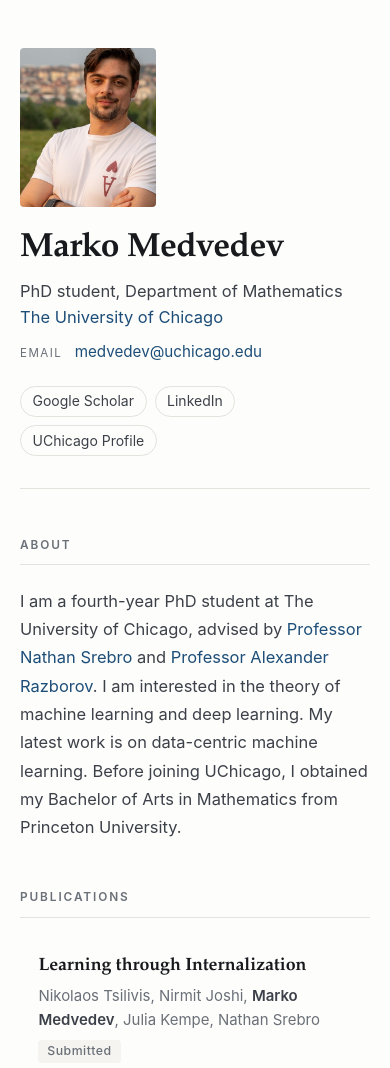
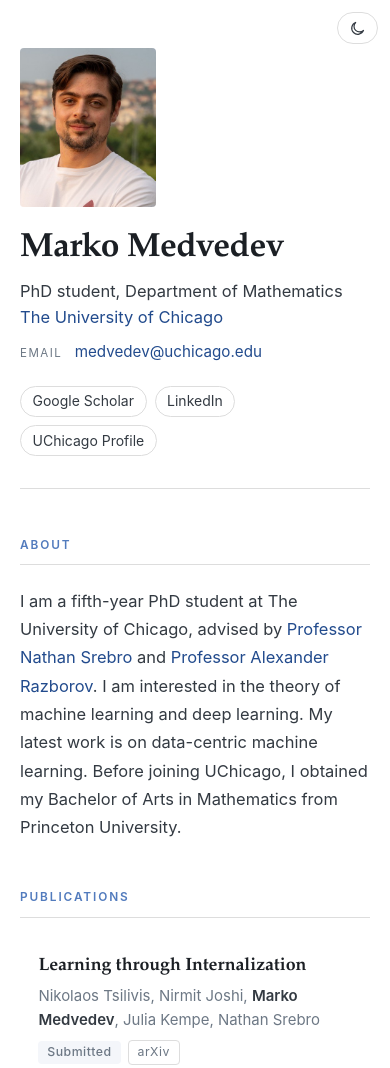
Before and after one commit to marko-medvedev/marko-medvedev.github.io, a plain HTML site: page index.html in a window 390 px wide. Shown: the top 1068 px of the page. Drawn offline with Linux system fonts and the light colour scheme.

Commit message:
Site: UChicago shield favicon, theme toggle, centred portrait, arXiv link
- Tab title is now "Marko Medvedev's Personal Page".
- Favicon is the UChicago shield (SVG, with 32px and apple-touch PNG
  fallbacks) instead of the placeholder "M" mark.
- Portrait crop recentred on the subject: the source is 654x760 with the
  face right of centre, so the frame now shows the 380x444 window at
  x=240 as percentages, which holds at both breakpoints.
- Light/dark themes. Light is the default and does not follow the OS; the
  light palette carries over the old jemdoc site (white ground, #527bbd
  headings, #224b8d links, #dddddd hairlines). The toggle sets data-theme
  on <html> and persists to localStorage; a pre-paint script in <head>
  applies a stored choice with no flash.
- Learning through Internalization now links to arXiv:2606.20937.
- Fourth-year PhD student -> fifth-year.

Co-Authored-By: Claude Opus 5 (1M context) <noreply@anthropic.com>
Claude-Session: https://claude.ai/code/session_013z7tYzjZ9PQTbEruB8SVtq

```diff
--- a/css/style.css
+++ b/css/style.css
@@ -1,15 +1,21 @@
 /* Marko Medvedev — academic homepage
    Restrained editorial layout: one column, hairline rules, one accent. */
 
+/* Light is the default and does not follow the OS. Dark is opt-in via the
+   toggle, which sets data-theme="dark" on <html>.
+   Light palette carries over the old jemdoc site: white ground, #527bbd
+   headings, #224b8d links, #dddddd hairlines. */
+
 :root {
-  --bg:        #fdfdfb;
-  --panel:     #f5f4f0;
-  --ink:       #17191d;
-  --ink-soft:  #3c4149;
-  --muted:     #6a7078;
-  --rule:      #e4e2dc;
-  --accent:    #1d4e79;
-  --accent-bg: #eaf0f6;
+  --bg:         #ffffff;
+  --panel:      #f4f6fa;
+  --ink:        #1b1f24;
+  --ink-soft:   #333a42;
+  --muted:      #6d7885;
+  --rule:       #dddddd;
+  --accent:     #224b8d;   /* links */
+  --accent-2:   #527bbd;   /* headings, rules, marks */
+  --accent-bg:  #eaf0f8;
 
   --serif: "Iowan Old Style", "Palatino Linotype", Palatino, "Book Antiqua", Georgia, "Times New Roman", serif;
   --sans:  -apple-system, BlinkMacSystemFont, "Segoe UI", Inter, Roboto, "Helvetica Neue", Arial, sans-serif;
@@ -18,17 +24,16 @@
   --page:    50rem;   /* full page width incl. gutters */
 }
 
-@media (prefers-color-scheme: dark) {
-  :root {
-    --bg:        #14161a;
-    --panel:     #1b1e23;
-    --ink:       #e9e8e4;
-    --ink-soft:  #c6c8cc;
-    --muted:     #949aa4;
-    --rule:      #2a2e35;
-    --accent:    #8ab8e0;
-    --accent-bg: #1c2732;
-  }
+:root[data-theme="dark"] {
+  --bg:         #10141a;
+  --panel:      #182029;
+  --ink:        #e8eaee;
+  --ink-soft:   #c5cad2;
+  --muted:      #8d97a4;
+  --rule:       #29313b;
+  --accent:     #8fb6e8;
+  --accent-2:   #a9c6ea;
+  --accent-bg:  #1a2634;
 }
 
 * { box-sizing: border-box; }
@@ -72,6 +77,43 @@ a:focus-visible {
   border-radius: 2px;
 }
 
+/* ---------- theme toggle ---------- */
+
+.theme-toggle {
+  position: fixed;
+  top: 1.15rem;
+  right: 1.15rem;
+  z-index: 20;
+  display: inline-flex;
+  align-items: center;
+  gap: .42rem;
+  padding: .42rem .68rem;
+  font: inherit;
+  font-size: .8rem;
+  line-height: 1;
+  color: var(--ink-soft);
+  background: var(--bg);
+  border: 1px solid var(--rule);
+  border-radius: 999px;
+  cursor: pointer;
+  transition: color .15s ease, border-color .15s ease, background .15s ease;
+}
+.theme-toggle:hover {
+  color: var(--accent);
+  border-color: var(--accent);
+  background: var(--accent-bg);
+}
+.theme-toggle:focus-visible {
+  outline: 2px solid var(--accent);
+  outline-offset: 3px;
+}
+.theme-toggle svg { display: block; }
+
+/* Show the icon for the theme you would switch TO. */
+.theme-toggle .icon-sun { display: none; }
+:root[data-theme="dark"] .theme-toggle .icon-moon { display: none; }
+:root[data-theme="dark"] .theme-toggle .icon-sun  { display: block; }
+
 .page {
   max-width: var(--page);
   margin: 0 auto;
@@ -90,20 +132,23 @@ a:focus-visible {
 }
 
 .portrait {
+  position: relative;
   width: 156px;
   height: 182px;
   overflow: hidden;
   border-radius: 4px;
   background: var(--panel);
 }
+/* Source is 654x760 with the subject right of centre. Show the 380x444 window
+   at x=240, y=0, which puts the face on the frame's vertical axis. Widths are
+   percentages of the frame, so the crop holds at every breakpoint. */
 .portrait img {
-  width: 100%;
-  height: 100%;
+  position: absolute;
+  top: 0;
+  left: -63.2%;
+  width: 172.1%;
+  height: auto;
   display: block;
-  object-fit: cover;
-  object-position: 60% 16%;
-  transform: scale(1.38);
-  transform-origin: 60% 16%;
   filter: saturate(.96);
 }
 
@@ -167,7 +212,7 @@ a:focus-visible {
   font-weight: 600;
   letter-spacing: .16em;
   text-transform: uppercase;
-  color: var(--muted);
+  color: var(--accent-2);
   margin: 0 0 1.35rem;
   padding-bottom: .55rem;
   border-bottom: 1px solid var(--rule);
@@ -302,14 +347,16 @@ a:focus-visible {
   }
   .portrait { width: 136px; height: 159px; }
   .identity h1 { margin-top: 0; }
+  .theme-toggle { top: .75rem; right: .75rem; }
+  .theme-toggle-text { display: none; }
 }
 
 /* ---------- print ---------- */
 
 @media print {
-  :root { --bg: #fff; --ink: #000; --ink-soft: #222; --muted: #444; --rule: #ccc; --accent: #000; --accent-bg: #f2f2f2; }
+  :root { --bg: #fff; --ink: #000; --ink-soft: #222; --muted: #444; --rule: #ccc; --accent: #000; --accent-2: #000; --accent-bg: #f2f2f2; }
   .page { max-width: none; padding: 0; }
-  .links, .skip { display: none; }
+  .links, .skip, .theme-toggle { display: none; }
   a { color: #000; }
   .pub { break-inside: avoid; }
 }
--- a/index.html
+++ b/index.html
@@ -3,11 +3,14 @@
 <head>
 <meta charset="utf-8" />
 <meta name="viewport" content="width=device-width, initial-scale=1" />
-<title>Marko Medvedev</title>
+<title>Marko Medvedev's Personal Page</title>
 <meta name="description" content="Marko Medvedev — PhD student in the Department of Mathematics at the University of Chicago, working on the theory of machine learning and deep learning." />
 <meta name="author" content="Marko Medvedev" />
 <link rel="canonical" href="https://marko-medvedev.github.io/" />
-<link rel="icon" href="assets/favicon.svg" type="image/svg+xml" />
+<link rel="icon" href="assets/uchicago-shield.svg" type="image/svg+xml" />
+<link rel="alternate icon" href="assets/favicon-32.png" sizes="32x32" type="image/png" />
+<link rel="apple-touch-icon" href="assets/apple-touch-icon.png" />
+<meta name="theme-color" content="#ffffff" />
 <meta property="og:type" content="website" />
 <meta property="og:title" content="Marko Medvedev" />
 <meta property="og:description" content="PhD student in the Department of Mathematics, University of Chicago. Theory of machine learning and deep learning." />
@@ -15,11 +18,37 @@
 <meta property="og:image" content="https://marko-medvedev.github.io/assets/marko-medvedev.jpg" />
 <meta name="twitter:card" content="summary" />
 <link rel="stylesheet" href="css/style.css" />
+<script>
+(function () {
+  /* Light is the default. Only an explicit past choice can select dark. */
+  try {
+    var saved = localStorage.getItem("theme");
+    if (saved === "dark" || saved === "light") {
+      document.documentElement.setAttribute("data-theme", saved);
+    }
+  } catch (e) {}
+})();
+</script>
 </head>
 <body>
 <a class="skip" href="#about">Skip to content</a>
 
 <main class="page">
+
+  <button id="theme-toggle" class="theme-toggle" type="button"
+          aria-label="Switch to dark theme" aria-pressed="false" hidden>
+    <svg class="icon-sun" width="17" height="17" viewBox="0 0 24 24" aria-hidden="true"
+         fill="none" stroke="currentColor" stroke-width="1.7" stroke-linecap="round">
+      <circle cx="12" cy="12" r="4.2" />
+      <path d="M12 2.4v2.3M12 19.3v2.3M4.22 4.22l1.63 1.63M18.15 18.15l1.63 1.63M2.4 12h2.3M19.3 12h2.3M4.22 19.78l1.63-1.63M18.15 5.85l1.63-1.63" />
+    </svg>
+    <svg class="icon-moon" width="17" height="17" viewBox="0 0 24 24" aria-hidden="true"
+         fill="none" stroke="currentColor" stroke-width="1.7" stroke-linecap="round"
+         stroke-linejoin="round">
+      <path d="M20.5 14.6A8.6 8.6 0 1 1 9.4 3.5a6.9 6.9 0 0 0 11.1 11.1z" />
+    </svg>
+    <span class="theme-toggle-text">Dark</span>
+  </button>
 
   <header class="masthead">
     <div class="portrait">
@@ -48,7 +77,7 @@
   <section class="section" id="about">
     <h2 class="section-title">About</h2>
     <p class="lede">
-      I am a fourth-year PhD student at The University of Chicago, advised by
+      I am a fifth-year PhD student at The University of Chicago, advised by
       <a href="https://nati.ttic.edu">Professor Nathan Srebro</a> and
       <a href="https://people.cs.uchicago.edu/~razborov/">Professor Alexander Razborov</a>.
       I am interested in the theory of machine learning and deep learning. My latest work is on
@@ -62,9 +91,9 @@
     <ol class="pubs">
 
       <li class="pub">
-        <h3 class="pub-title">Learning through Internalization</h3>
+        <h3 class="pub-title"><a href="https://arxiv.org/abs/2606.20937">Learning through Internalization</a></h3>
         <p class="pub-authors">Nikolaos Tsilivis, Nirmit Joshi, <b>Marko Medvedev</b>, Julia Kempe, Nathan Srebro</p>
-        <p class="pub-meta"><span class="venue venue-quiet">Submitted</span></p>
+        <p class="pub-meta"><span class="venue venue-quiet">Submitted</span><a class="pill" href="https://arxiv.org/abs/2606.20937">arXiv</a></p>
       </li>
 
       <li class="pub">
--- a/js/main.js
+++ b/js/main.js
@@ -1,6 +1,7 @@
 /* Minimal progressive enhancement.
    1. Footer year.
-   2. Turn the obfuscated email into a real mailto link at runtime, so the
+   2. Light/dark toggle. Light is the default; the choice is remembered.
+   3. Turn the obfuscated email into a real mailto link at runtime, so the
       address never appears in the served HTML for scrapers to harvest. */
 
 (function () {
@@ -8,6 +9,37 @@
 
   var year = document.getElementById("year");
   if (year) year.textContent = new Date().getFullYear();
+
+
+  /* --- theme toggle ---------------------------------------------------- */
+
+  var root = document.documentElement;
+  var toggle = document.getElementById("theme-toggle");
+
+  if (toggle) {
+    var meta = document.querySelector('meta[name="theme-color"]');
+
+    var paint = function (theme) {
+      var dark = theme === "dark";
+      toggle.setAttribute("aria-pressed", dark ? "true" : "false");
+      toggle.setAttribute("aria-label",
+        dark ? "Switch to light theme" : "Switch to dark theme");
+      var text = toggle.querySelector(".theme-toggle-text");
+      if (text) text.textContent = dark ? "Light" : "Dark";
+      if (meta) meta.setAttribute("content", dark ? "#10141a" : "#ffffff");
+    };
+
+    /* No JS means no toggle, so it ships hidden and is revealed here. */
+    toggle.hidden = false;
+    paint(root.getAttribute("data-theme") === "dark" ? "dark" : "light");
+
+    toggle.addEventListener("click", function () {
+      var next = root.getAttribute("data-theme") === "dark" ? "light" : "dark";
+      root.setAttribute("data-theme", next);
+      paint(next);
+      try { localStorage.setItem("theme", next); } catch (e) {}
+    });
+  }
 
   var slot = document.querySelector(".email");
   if (!slot) return;
```
Also changed, not shown: assets/apple-touch-icon.png (added), assets/favicon-32.png (added), assets/uchicago-shield.svg (added).
